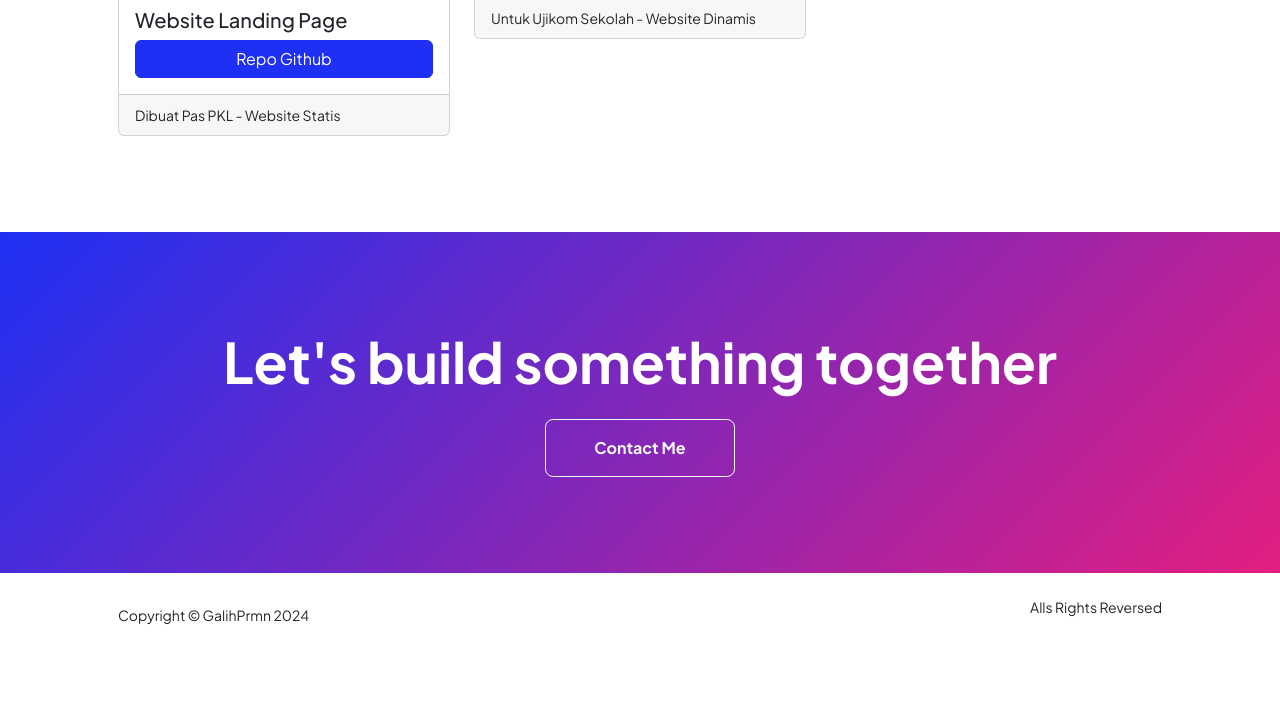
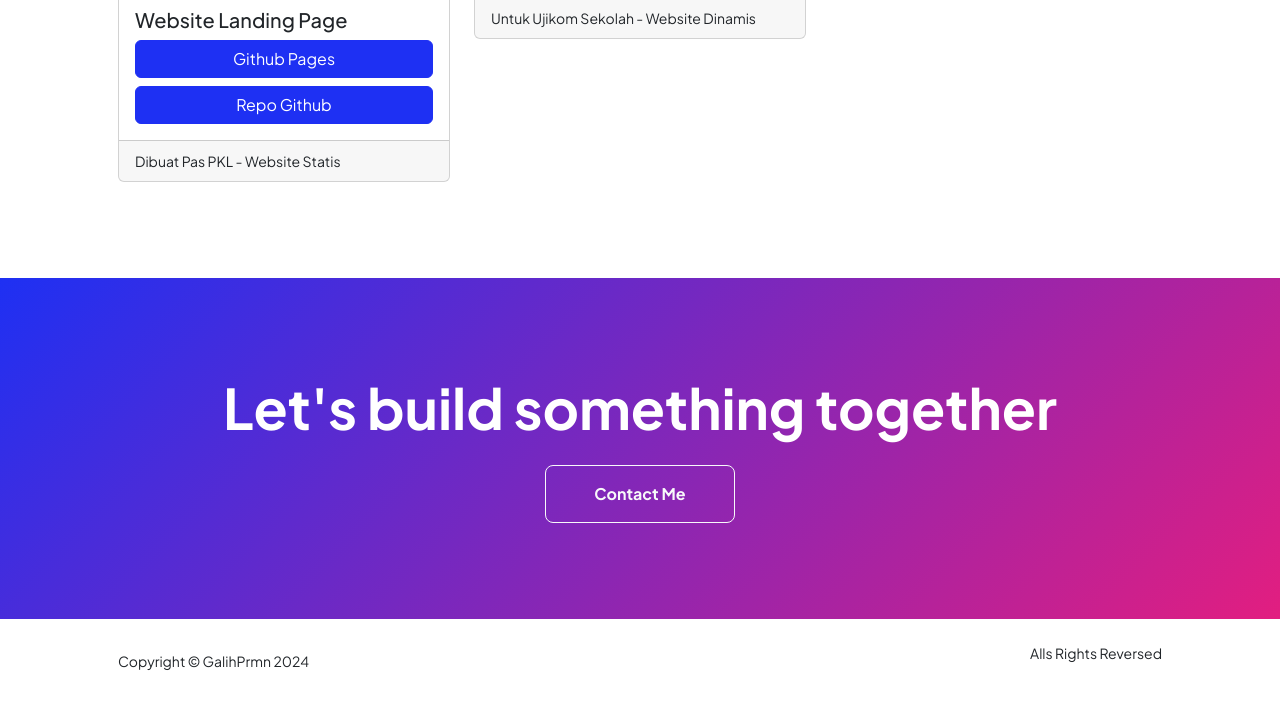
Before and after one commit to GalihPrmn/GalihPrmn.github.io, a plain HTML site: page index.html in a window 1280 px wide. Shown: the part 3619-4323 px from the top of the page. Before the commit the page ends 4277 px from the top, so only its background shows below. Drawn offline with nearby package versions, Linux system fonts and the light colour scheme.

Commit message:
Edit Info readme & Update Link Repo di bagian project

```diff
--- a/index.html
+++ b/index.html
@@ -575,7 +575,8 @@
                                 <div class="card-body">
                                     <h5 class="card-title">Website Landing Page</h5>
                                     <div class="d-grid gap-2">
-                                        <a href="" target="_blank" class="btn btn-primary">Repo Github</a>
+                                        <a href="https://galihprmn.github.io/alina-landing-page/" target="_blank" class="btn btn-primary">Github Pages</a>
+                                        <a href="https://github.com/GalihPrmn/alina-landing-page" target="_blank" class="btn btn-primary">Repo Github</a>
                                     </div>
                                 </div>
                                 <div class="card-footer">
@@ -589,7 +590,7 @@
                                 <div class="card-body">
                                     <h5 class="card-title">Website Berbagi Foto</h5>
                                     <div class="d-grid gap-2">
-                                        <a href="" target="_blank" class="btn btn-primary">Repo Github</a>
+                                        <a href="https://github.com/GalihPrmn/galery-foto" target="_blank" class="btn btn-primary">Repo Github</a>
                                     </div>
                                 </div>
                                 <div class="card-footer">
```
Also changed, not shown: 1 other file.
